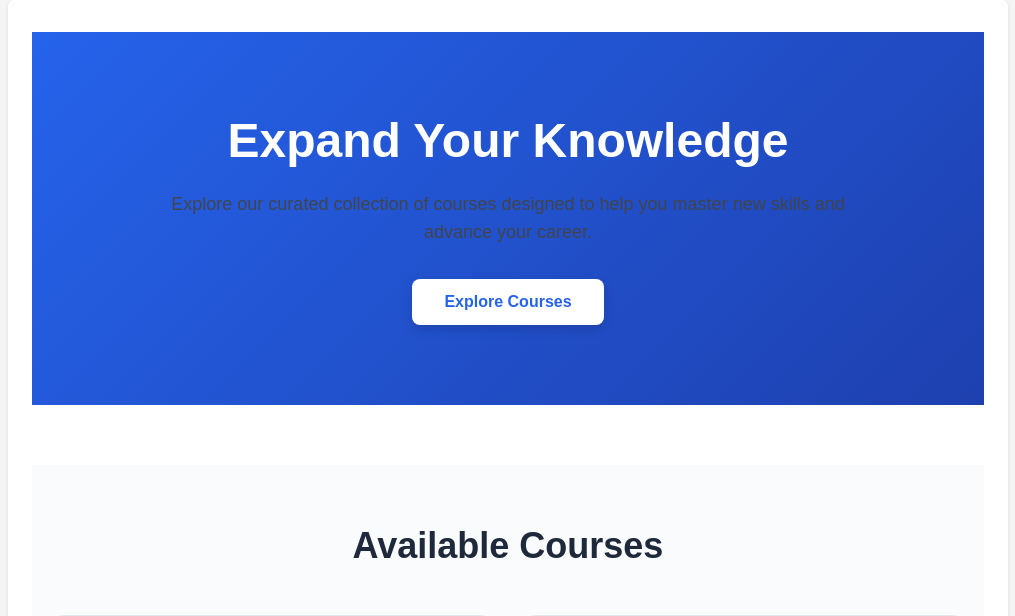
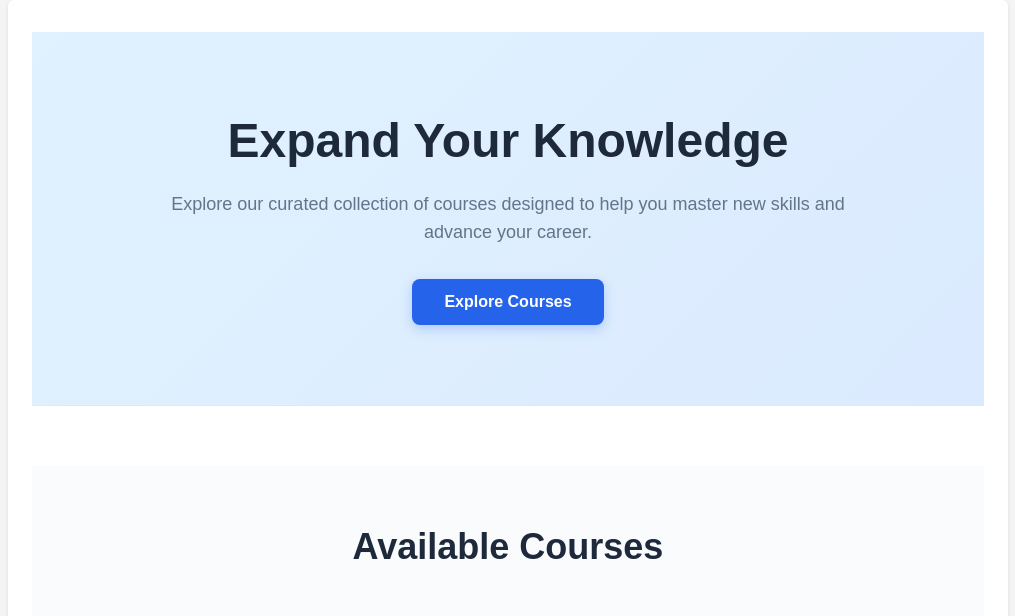
Before and after one commit to charmzshab/course-explainer-app, a Flask app: page / in a window 1280 px wide. Shown: the part 88-704 px from the top of the page, without its empty margins (132-1147 px from the left). Run offline with Flask 3, Linux system fonts and the light colour scheme.

Commit message:
feat: update hero section to lighter, more readable color scheme
Switch hero section background from deep blue gradient to a light
sky-blue gradient using existing design tokens (--bg-accent,
--primary-light), improving text visibility and consistency with
the project theme. Invert CTA button to primary blue with white
text. Add test for hero section content.

Closes #1

Co-authored-by: Shaban Lukyamuzi <charmzshab@users.noreply.github.com>

```diff
--- a/src/static/css/styles.css
+++ b/src/static/css/styles.css
@@ -222,11 +222,12 @@ h1 {
 
 /* Home Page - Hero Section */
 .hero-section {
-    background: linear-gradient(135deg, var(--primary) 0%, var(--primary-dark) 100%);
-    color: white;
+    background: linear-gradient(135deg, var(--bg-accent) 0%, var(--primary-light) 100%);
+    color: var(--text-primary);
     padding: 80px 20px;
     text-align: center;
     margin-bottom: 60px;
+    border-bottom: 1px solid var(--border);
 }
 
 .hero-content {
@@ -245,25 +246,26 @@ h1 {
     font-size: 18px;
     margin: 0 0 32px 0;
     line-height: 1.6;
-    opacity: 0.95;
+    color: var(--text-secondary);
 }
 
 .hero-cta {
     display: inline-block;
-    background: white;
-    color: var(--primary);
+    background: var(--primary);
+    color: white;
     padding: 14px 32px;
     border-radius: 8px;
     text-decoration: none;
     font-weight: 600;
     font-size: 16px;
     transition: all 0.2s ease;
-    box-shadow: 0 4px 12px rgba(0, 0, 0, 0.15);
+    box-shadow: 0 4px 12px rgba(37, 99, 235, 0.25);
 }
 
 .hero-cta:hover {
+    background: var(--primary-dark);
     transform: translateY(-2px);
-    box-shadow: 0 6px 16px rgba(0, 0, 0, 0.2);
+    box-shadow: 0 6px 16px rgba(37, 99, 235, 0.35);
 }
 
 /* Courses Section */
```
Also changed, not shown: tests/test_app.py (+8 -0 lines).
